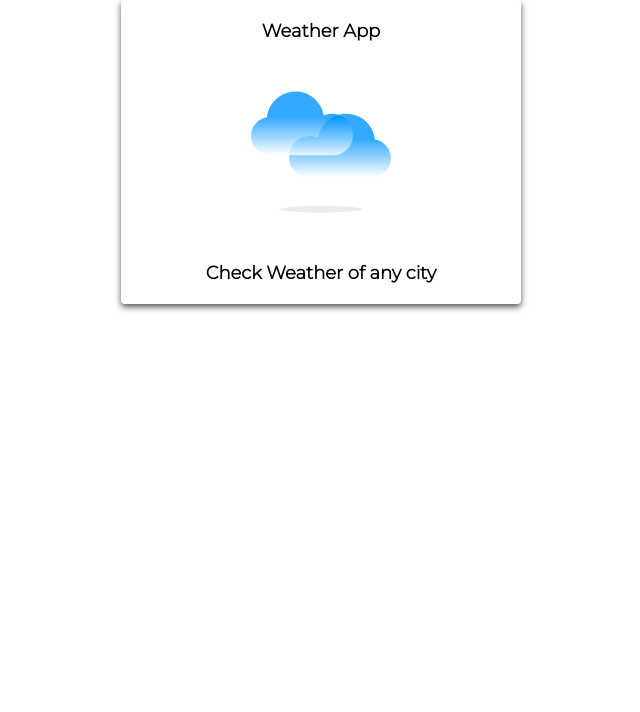
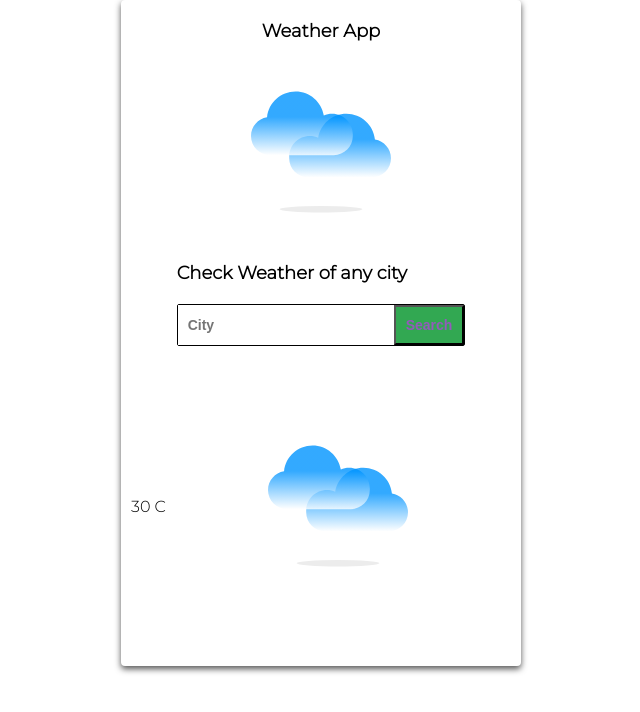
Before and after one commit to BipulChau/Weather-App, a React (Create React App) app: page / in a window 1280 px wide. Shown: the top 712 px of the page, without its empty margins (319-959 px from the left). Built offline with nearby package versions, Linux system fonts and the light colour scheme.

Commit message:
Weather componet and styling for it

```diff
--- a/src/App.js
+++ b/src/App.js
@@ -9,7 +9,7 @@ function App() {
     <div className="main">
       <Nav/>
       <City />
-
+      <Weather/>
     </div>
   );
 }
--- a/src/components/City.jsx
+++ b/src/components/City.jsx
@@ -1,8 +1,17 @@
 import"./city.css"
-const City = () => {
+
+const search_weather = (e) => {
+  e.preventDefault()
+}
+
+const City = (props) => {
   return <div className="city">
     <img className= "logo" src="/logo/perfect-day.svg" alt="perfect-day logo"/>
     <span className="choose_city">Check Weather of any city</span>
+    <form className ="search_city">
+      <input placeholder="City"></input>
+      <button className="search_button" onSubmit={search_weather}>Search</button>
+    </form>
     </div>;
 };
 
--- a/src/components/Weather.jsx
+++ b/src/components/Weather.jsx
@@ -1,6 +1,12 @@
+import { Fragment } from "react";
+import "./weather.css"
 
 const Weather = () => {
-  return <div className="weather">This is Weather component</div>;
+  return (
+  <div className="weather">
+    <span className = "condition">30 C</span>
+    <img className= "logo" src="/logo/perfect-day.svg" alt="perfect-day logo"/>
+    </div>);
 };
 
 export default Weather;
--- a/src/components/city.css
+++ b/src/components/city.css
@@ -1,16 +1,45 @@
-.logo{
+.logo {
   display: flex;
   flex-direction: column;
   margin: auto;
   align-items: center;
-  width:140px;
-  height:140px;
-  margin:40px auto
+  width: 140px;
+  height: 140px;
+  margin: 40px auto;
 }
 
-.choose_city{
+.choose_city {
   color: black;
   font-size: 18px;
   font-weight: bold;
   margin: 10px auto;
 }
+
+.search_city {
+  display: flex;
+  flex-direction: row;
+  justify-content: space-between;
+  border: black solid 1px;
+  border-radius: 2px;
+  color: black;
+  font-weight: bold;
+  margin: 20px auto;
+}
+
+input {
+  padding:10px;
+  font-size: 14px;
+  border: none;
+  outline: none;
+  font-weight: bold;
+}
+
+.search_button {
+  padding:10px;
+  font-size: 14px;
+  color:#935bba;
+  background-color: #32a852;
+  outline: none;
+  font-weight: bold;
+  cursor: pointer;
+}
--- a/src/components/weather.css
+++ b/src/components/weather.css
@@ -0,0 +1,19 @@
+.weather {
+  display: flex;
+  flex-direction: row;
+  align-items: center;
+  width: 100%;
+  justify-content: space-between;
+  margin: 30px auto;
+}
+
+.condition {
+  display: flex;
+  flex-direction: row;
+}
+
+.logo {
+  width: 140px;
+  height: 140px;
+  margin: 40px auto;
+}
```
